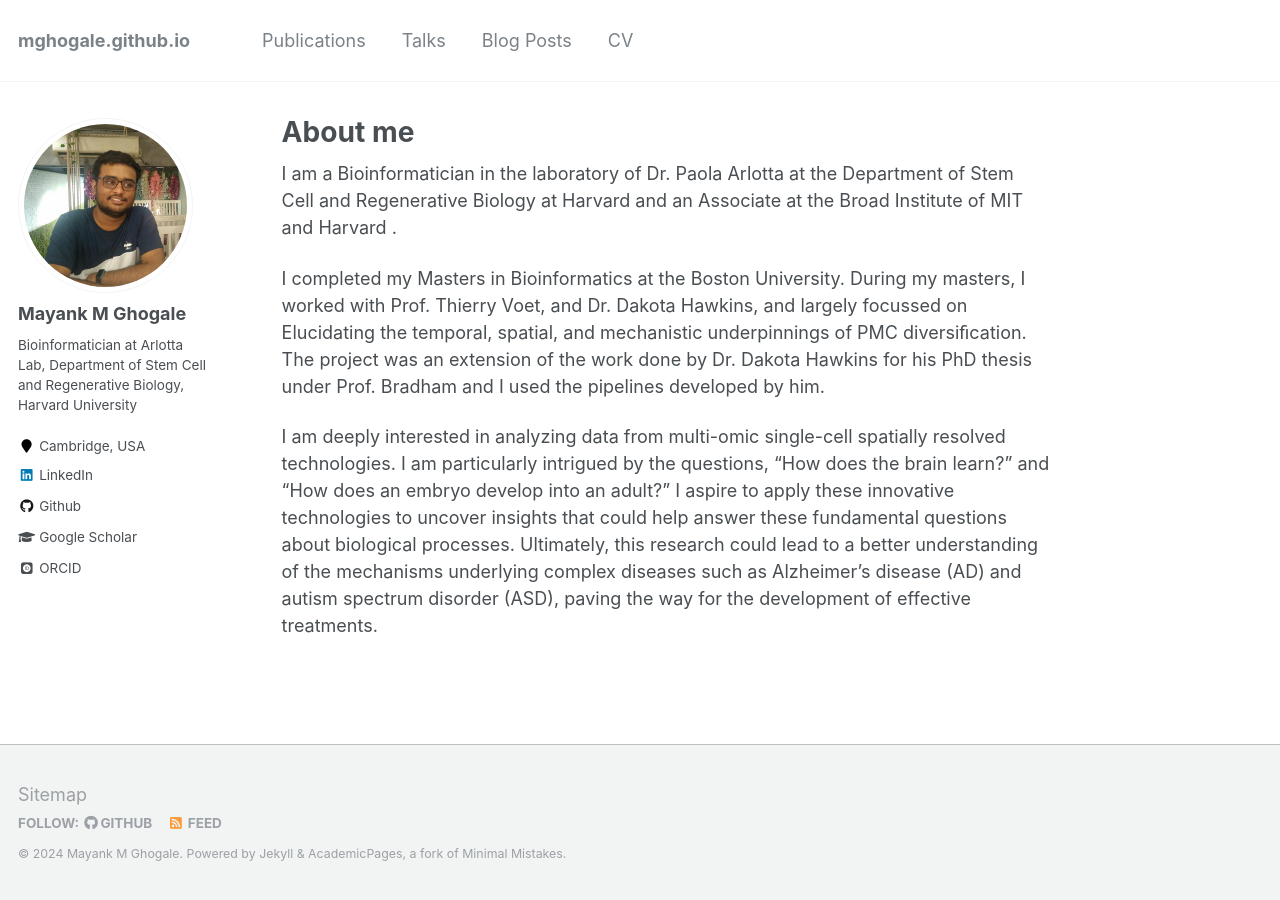
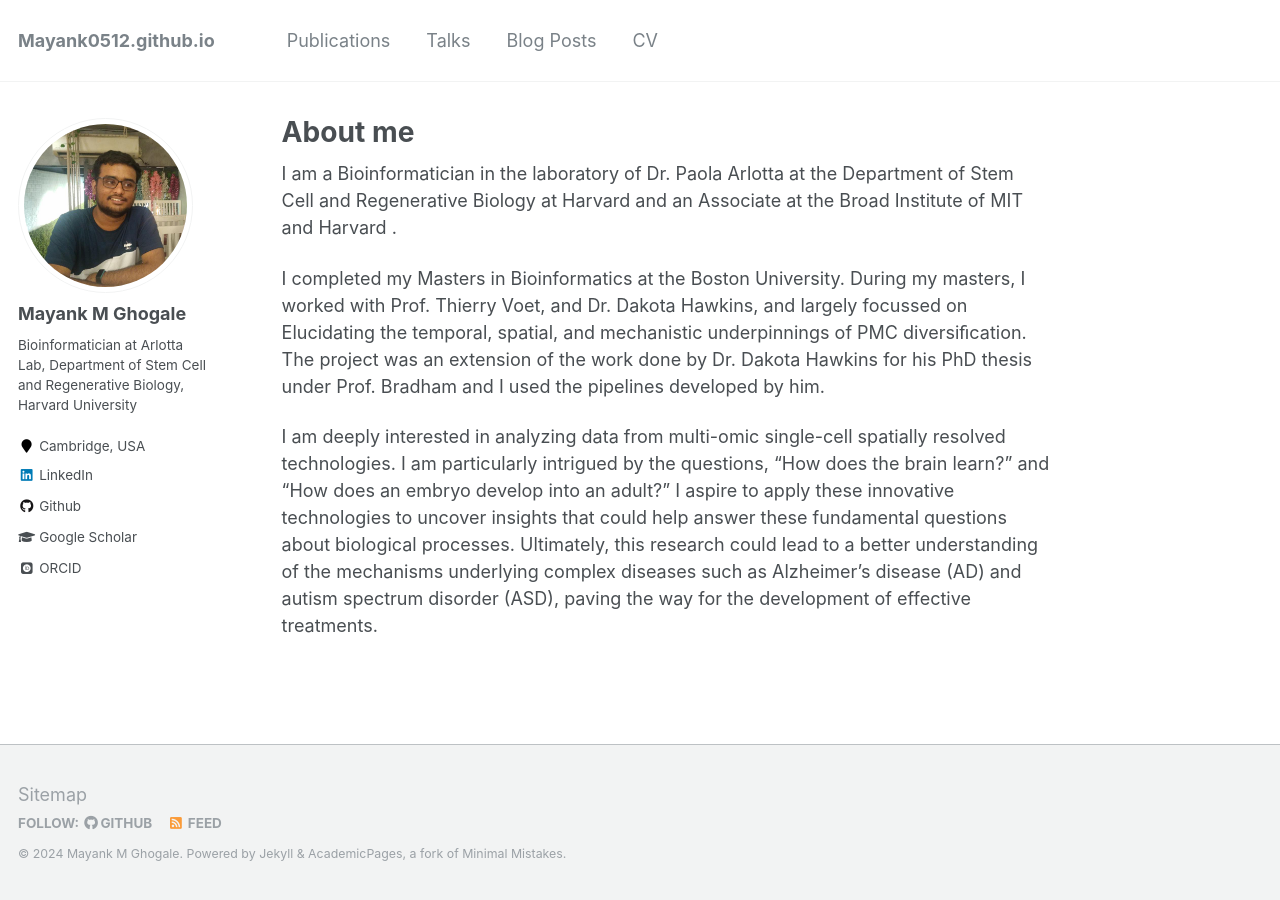
Before and after one commit to Mayank0512/Mayank0512.github.io, a Jekyll site: the page built from _pages/about.md, in a window 1280 px wide. Built offline with Jekyll 4.4.1, drawn with Linux system fonts in a browser that asks for light colours; some web fonts are replaced.

Commit message:
Update _config.yml

```diff
--- a/_config.yml
+++ b/_config.yml
@@ -7,11 +7,11 @@
 
 # Site Settings
 locale                   : "en-US"
-title                    : "mghogale.github.io"
+title                    : "Mayank0512.github.io"
 title_separator          : "-"
 name                     : &name "Mayank M Ghogale"
 description              : &description "Bioinformatician at Arlotta Lab, SCRB, Harvard University"
-url                      : https://mayank0512.github.io/mghogale.github.io/ # the base hostname & protocol for your site e.g. "https://mmistakes.github.io"
+url                      : https://mghogale.github.io/ # the base hostname & protocol for your site e.g. "https://mmistakes.github.io"
 baseurl                  : "" # the subpath of your site, e.g. "/blog"
 repository               : "mghogale.github.io"
 teaser                   :  # filename of teaser fallback teaser image placed in /images/, .e.g. "500x300.png"
```
